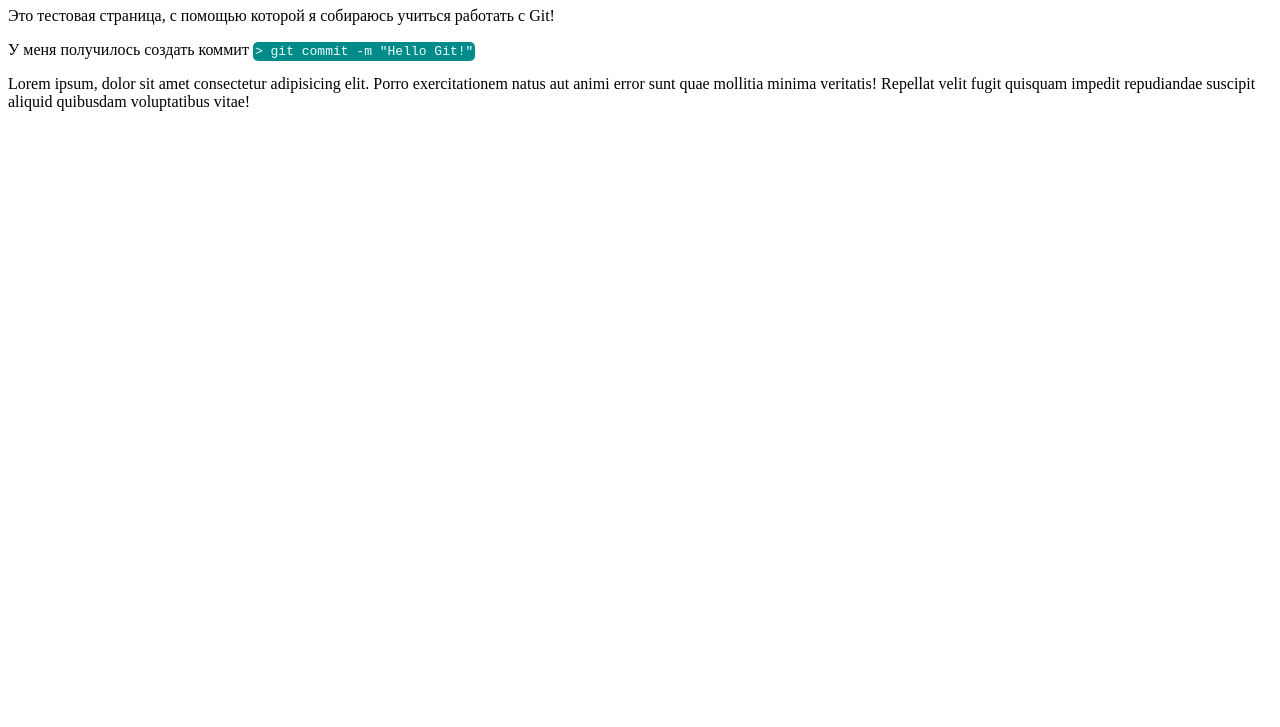
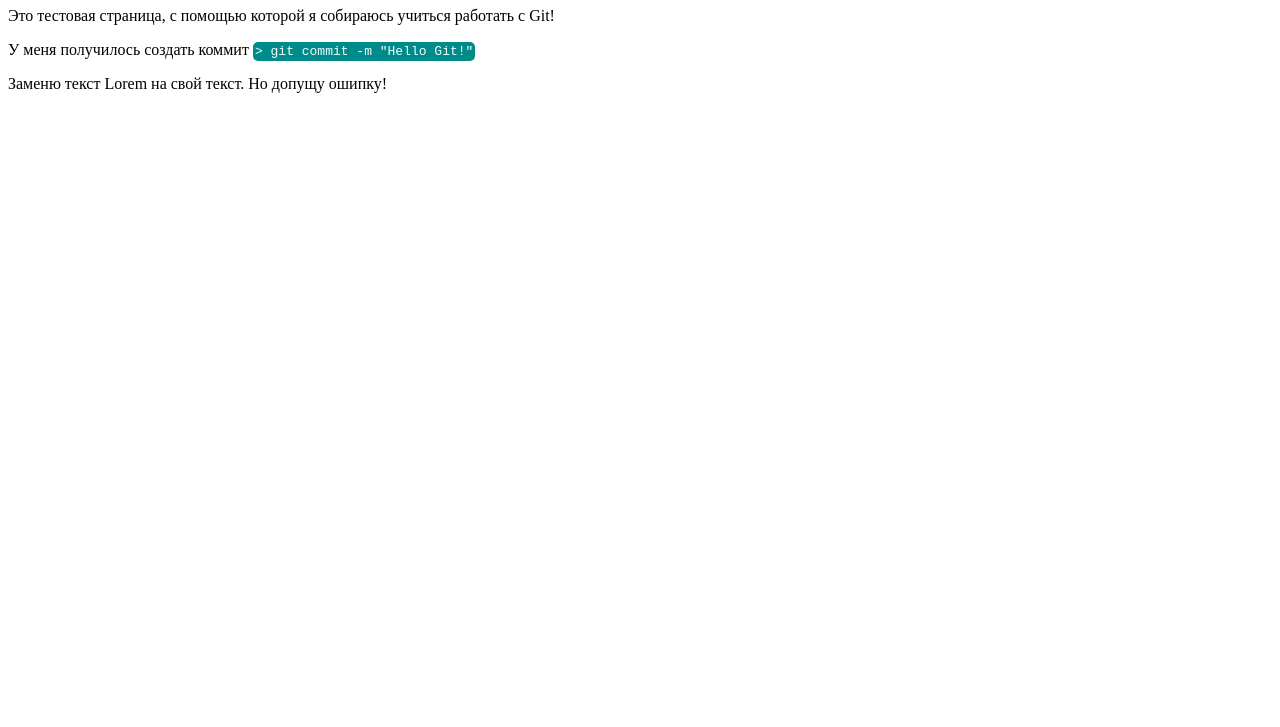
Before and after one commit to Ofmjo/test, a plain HTML site: page index.html in a window 1280 px wide. Shown: the part 73-800 px from the top of the page. Drawn offline with Linux system fonts and the light colour scheme.

Commit message:
Replace Lorem

```diff
--- a/index.html
+++ b/index.html
@@ -17,6 +17,6 @@
     <h1>Изучение технологии Git</h1>
     <p>Это тестовая страница, с помощью которой я собираюсь учиться работать с Git!</p>
     <p>У меня получилось создать коммит <code>> git commit -m "Hello Git!"</code></p>
-    <span>Lorem ipsum, dolor sit amet consectetur adipisicing elit. Porro exercitationem natus aut animi error sunt quae mollitia minima veritatis! Repellat velit fugit quisquam impedit repudiandae suscipit aliquid quibusdam voluptatibus vitae!</span>
+    <span>Заменю текст Lorem на свой текст. Но допущу ошипку!</span>
 </body>
 </html>
```
